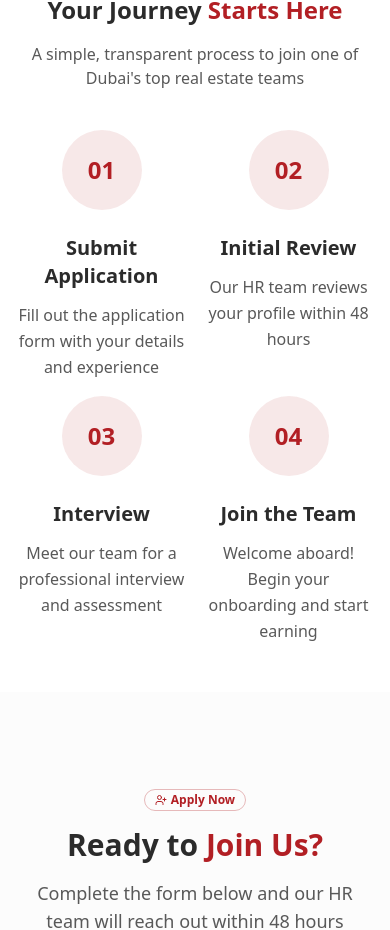
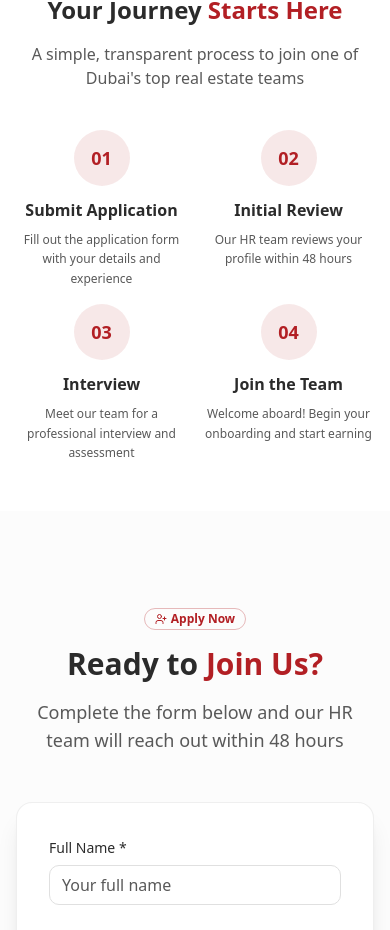
Before and after one commit to hashtagdigital-org/Al-KHAIL, a React (Vite) app: page /careers in a window 390 px wide. Shown: the part 6975-7905 px from the top of the page. Built offline with nearby package versions, Linux system fonts and the light colour scheme; the HTML template or start-up script is replaced by a standard one.

Commit message:
Preceding changes

```diff
--- a/src/pages/HiringAgentPage.tsx
+++ b/src/pages/HiringAgentPage.tsx
@@ -364,11 +364,11 @@ const HiringAgentPage = () => {
           <div className="grid grid-cols-2 md:grid-cols-2 lg:grid-cols-4 gap-4 sm:gap-6 md:gap-8">
             {processSteps.map((step, i) => (
               <div key={i} className="relative text-center group">
-                <div className="w-20 h-20 rounded-full bg-accent/10 flex items-center justify-center mx-auto mb-6 group-hover:bg-accent/20 transition-colors duration-300">
-                  <span className="text-2xl font-bold text-accent">{step.step}</span>
+                <div className="w-14 h-14 sm:w-16 sm:h-16 md:w-20 md:h-20 rounded-full bg-accent/10 flex items-center justify-center mx-auto mb-3 sm:mb-4 md:mb-6 group-hover:bg-accent/20 transition-colors duration-300">
+                  <span className="text-lg sm:text-xl md:text-2xl font-bold text-accent">{step.step}</span>
                 </div>
-                <h3 className="text-xl font-bold mb-3">{step.title}</h3>
-                <p className="text-muted-foreground leading-relaxed">{step.description}</p>
+                <h3 className="text-base sm:text-lg md:text-xl font-bold mb-2 sm:mb-3">{step.title}</h3>
+                <p className="text-muted-foreground leading-relaxed text-xs sm:text-sm md:text-base">{step.description}</p>
                 {i < processSteps.length - 1 && (
                   <ChevronRight className="hidden lg:block absolute top-10 -right-4 w-8 h-8 text-accent/30" />
                 )}
```
